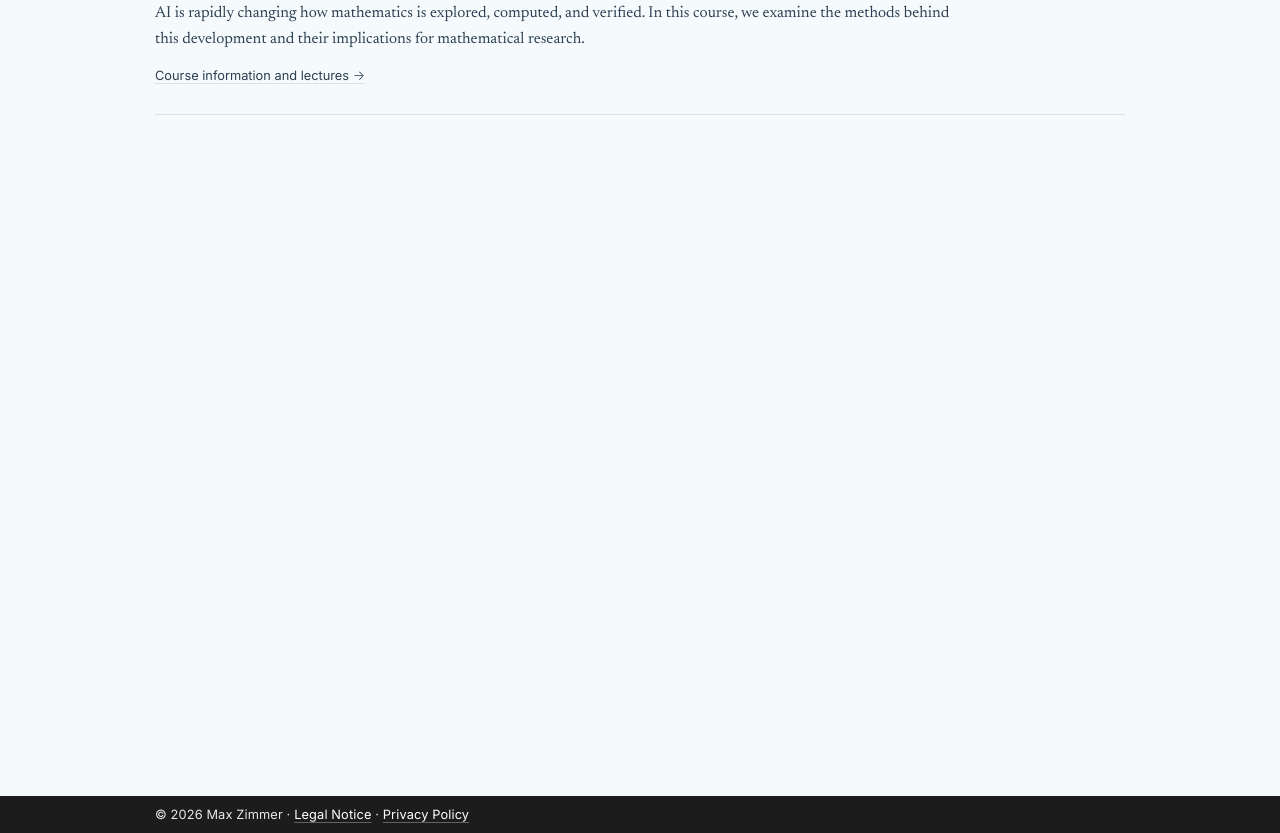
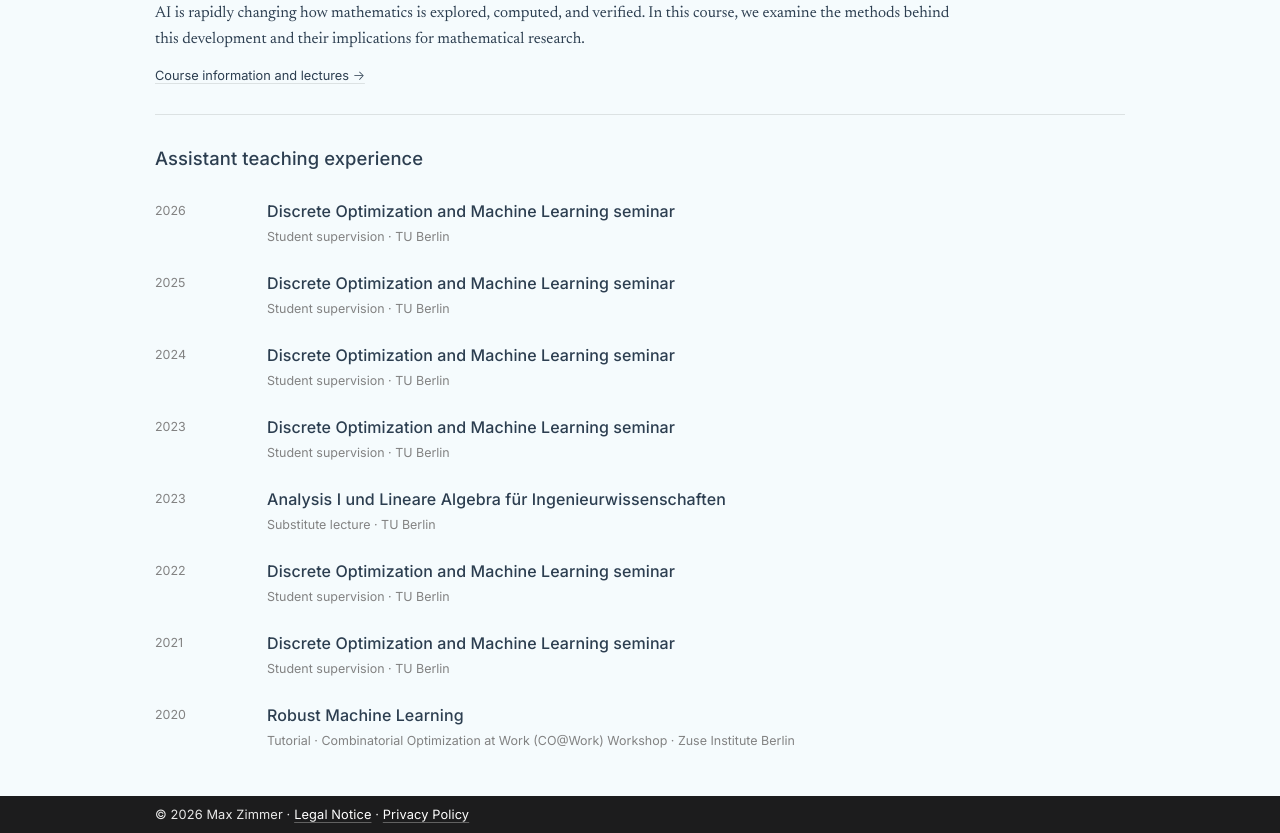
Before and after one commit to zimmer-m/zimmer-m.github.io, a Jekyll site: the page built from _pages/teaching.md, in a window 1280 px wide and 1400 px high, scrolled down 451 px. Shown: the part 567-1400 px from the top of the window. Built offline with Jekyll 4.4.1, drawn with Linux system fonts in a browser that asks for light colours; comment, search, counter and statistics services are not loaded; a style sheet for code colours, icons or effects is not loaded.

Commit message:
added assistant teaching

```diff
--- a/_includes/head.html
+++ b/_includes/head.html
@@ -18,7 +18,7 @@
     {% elsif site.icon != blank %}
     <link rel="shortcut icon" href="{{ site.icon | prepend: '/assets/img/' | relative_url}}"/>
     {% endif %}
-    <link rel="stylesheet" href="{{ '/assets/css/main.css' | relative_url }}">
+    <link rel="stylesheet" href="{{ '/assets/css/main.css' | relative_url }}?v={{ site.time | date: '%s' }}">
     <link rel="canonical" href="{{ page.url | replace:'index.html','' | absolute_url }}">
 
     <!-- Dark Mode -->
--- a/_pages/teaching.md
+++ b/_pages/teaching.md
@@ -24,4 +24,66 @@ nav_order: 5
     </div>
   </article>
   {% endfor %}
+
+  <section class="teaching-experience" aria-labelledby="teaching-experience-heading">
+    <h2 id="teaching-experience-heading">Assistant teaching experience</h2>
+    <ul>
+      <li>
+        <span class="teaching-experience-date">2026</span>
+        <div>
+          <h3>Discrete Optimization and Machine Learning seminar</h3>
+          <p>Student supervision · TU Berlin</p>
+        </div>
+      </li>
+      <li>
+        <span class="teaching-experience-date">2025</span>
+        <div>
+          <h3>Discrete Optimization and Machine Learning seminar</h3>
+          <p>Student supervision · TU Berlin</p>
+        </div>
+      </li>
+      <li>
+        <span class="teaching-experience-date">2024</span>
+        <div>
+          <h3>Discrete Optimization and Machine Learning seminar</h3>
+          <p>Student supervision · TU Berlin</p>
+        </div>
+      </li>
+      <li>
+        <span class="teaching-experience-date">2023</span>
+        <div>
+          <h3>Discrete Optimization and Machine Learning seminar</h3>
+          <p>Student supervision · TU Berlin</p>
+        </div>
+      </li>
+      <li>
+        <span class="teaching-experience-date">2023</span>
+        <div>
+          <h3>Analysis I und Lineare Algebra für Ingenieurwissenschaften</h3>
+          <p>Substitute lecture · TU Berlin</p>
+        </div>
+      </li>
+      <li>
+        <span class="teaching-experience-date">2022</span>
+        <div>
+          <h3>Discrete Optimization and Machine Learning seminar</h3>
+          <p>Student supervision · TU Berlin</p>
+        </div>
+      </li>
+      <li>
+        <span class="teaching-experience-date">2021</span>
+        <div>
+          <h3>Discrete Optimization and Machine Learning seminar</h3>
+          <p>Student supervision · TU Berlin</p>
+        </div>
+      </li>
+      <li>
+        <span class="teaching-experience-date">2020</span>
+        <div>
+          <h3>Robust Machine Learning</h3>
+          <p>Tutorial · Combinatorial Optimization at Work (CO@Work) Workshop · Zuse Institute Berlin</p>
+        </div>
+      </li>
+    </ul>
+  </section>
 </div>
--- a/_sass/_teaching.scss
+++ b/_sass/_teaching.scss
@@ -37,6 +37,39 @@
 .teaching-index .teaching-banner,
 .course-page .course-banner { display: block; width: 100%; height: auto; border-radius: 4px; }
 .course-page .course-banner { margin-top: 1.5rem; }
+
+.post .page-content .teaching-index .teaching-experience h2 {
+  font-family: var(--global-font-sans);
+  font-size: 1.15rem;
+  font-weight: 500;
+  border: 0;
+  padding: 0;
+  margin: 2rem 0 1rem;
+}
+.teaching-index .teaching-experience ul { list-style: none; padding: 0; margin: 0; }
+.teaching-index .teaching-experience li {
+  display: grid;
+  grid-template-columns: 6rem minmax(0, 1fr);
+  gap: 1rem;
+  padding: 0.75rem 0;
+}
+.post .page-content .teaching-index .teaching-experience h3 {
+  font-size: 1rem;
+  font-weight: 500;
+  line-height: 1.5;
+  border: 0;
+  padding: 0;
+  margin: 0;
+}
+.teaching-index .teaching-experience p,
+.teaching-index .teaching-experience-date {
+  font-family: var(--global-font-sans);
+  font-size: 0.78rem;
+  line-height: 1.6;
+  color: var(--global-text-color-light);
+}
+.teaching-index .teaching-experience p { margin: 0.25rem 0 0; }
+.teaching-index .teaching-experience-date { padding-top: 0.15rem; }
 
 .course-page { padding-bottom: 2rem; overflow-wrap: anywhere; }
 .course-page .course-back,
@@ -134,6 +167,7 @@
 
 @media (max-width: 700px) {
   .post .page-content .teaching-index .teaching-course h2 { font-size: 1.5rem; }
+  .teaching-index .teaching-experience li { grid-template-columns: minmax(0, 1fr); gap: 0.25rem; }
   .course-page .course-body { grid-template-columns: minmax(0, 1fr); gap: 1.75rem; }
   .course-page .course-sidebar { position: static; max-height: none; }
   .course-page .course-sidebar nav { grid-template-columns: repeat(2, minmax(0, 1fr)); }
```
